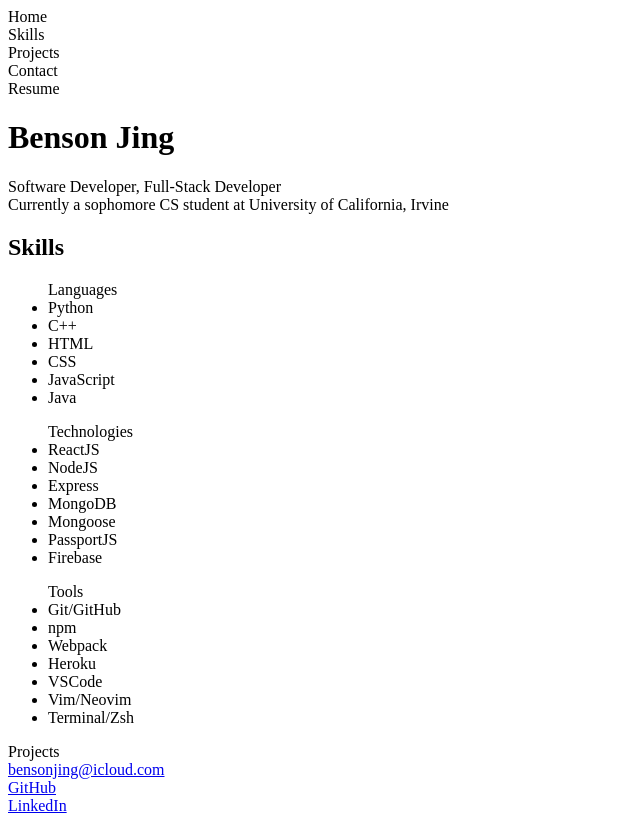
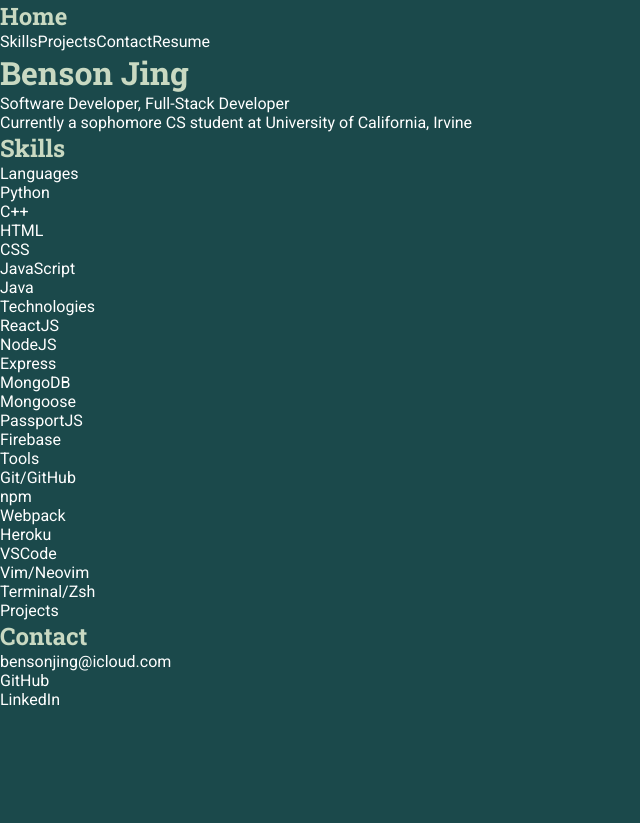
Before and after one commit to bensonjing/bensonjing.github.io, a React (Create React App) app: page / in a window 1280 px wide. Shown: the whole page, without its empty margins (0-640 px from the left). After the commit the page ends 800 px from the top, so only its background shows below. Built offline with nearby package versions, Linux system fonts and the light colour scheme.

Commit message:
implement general styles

```diff
--- /dev/null
+++ b/src/App.css
@@ -0,0 +1,39 @@
+@import url('https://fonts.googleapis.com/css2?family=Roboto:wght@400&display=swap');
+@import url('https://fonts.googleapis.com/css2?family=Roboto+Slab:wght@700&display=swap');
+
+:root {
+  --dark-green: #1B494B;
+  --light-green: #C9D9C2;
+}
+
+*, *::before, *::after {
+  margin: 0;
+  padding: 0;
+  border: 0;
+  box-sizing: border-box;
+  font-family: 'Roboto', sans-serif;
+  background-color: var(--dark-green);
+  color: white;
+}
+
+body {
+  max-width: 100%;
+  overflow-x: hidden;
+}
+
+button {
+  font-size: 1em;
+}
+
+a {
+  text-decoration: none;
+}
+
+a:hover, button:hover{
+  color: var(--light-green);
+}
+
+h1, h2 {
+  color: var(--light-green);
+  font-family: 'Roboto Slab';
+}
--- a/src/App.js
+++ b/src/App.js
@@ -1,3 +1,5 @@
+import "./App.css";
+
 import Header from "./components/Header";
 import Intro from "./components/Intro";
 import Skills from "./components/Skills";
--- a/src/components/Contact.js
+++ b/src/components/Contact.js
@@ -1,11 +1,18 @@
 function Contact() {
   return (
     <div id="contact">
+      <h2>Contact</h2>
       <div>
-        <a href="mailto:bensonjing@icloud.com">bensonjing@icloud.com</a>
+        <a href="mailto:bensonjing@icloud.com" rel="noreferrer">
+          bensonjing@icloud.com
+        </a>
       </div>
       <div>
-        <a href="https://www.github.com/bensonjing" target="_blank">
+        <a
+          href="https://www.github.com/bensonjing"
+          target="_blank"
+          rel="noreferrer"
+        >
           GitHub
         </a>
       </div>
@@ -13,6 +20,7 @@ function Contact() {
         <a
           href="https://www.linkedin.com/in/benson-jing-40777a230/"
           target="_blank"
+          rel="noreferrer"
         >
           LinkedIn
         </a>
--- a/src/components/Header.js
+++ b/src/components/Header.js
@@ -1,13 +1,19 @@
 function Header() {
   return (
     <div id="header">
-      <div onClick={() => window.location.replace("#header")}>Home</div>
+      <h2 onClick={() => window.location.replace("#header")}>Home</h2>
       <div>
-        <div onClick={() => window.location.replace("#skills")}>Skills</div>
-        <div onClick={() => window.location.replace("#projects")}>Projects</div>
-        <div onClick={() => window.location.replace("#contact")}>Contact</div>
+        <button onClick={() => window.location.replace("#skills")}>
+          Skills
+        </button>
+        <button onClick={() => window.location.replace("#projects")}>
+          Projects
+        </button>
+        <button onClick={() => window.location.replace("#contact")}>
+          Contact
+        </button>
         {/* TODO: link resume to file */}
-        <div>Resume</div>
+        <button>Resume</button>
       </div>
     </div>
   );
```
